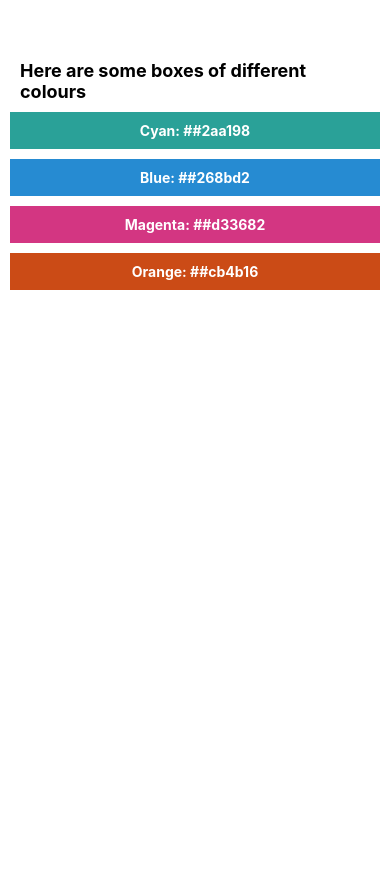
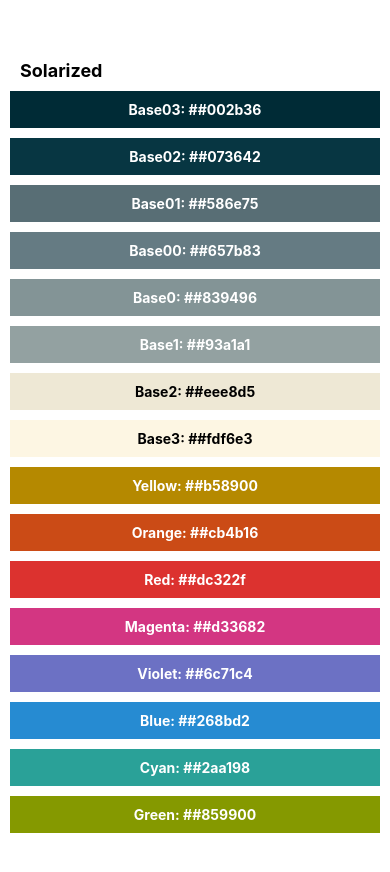
Before and after one commit to alexm323/fem_react_native, a React Native app: screen / in a window 390 px wide. Shown: the top 872 px of the page. Before the commit the page ends 844 px from the top, so only its background shows below. Built offline with nearby package versions, Linux system fonts and the light colour scheme.

Commit message:
completed list components exercise

```diff
--- a/App.js
+++ b/App.js
@@ -1,20 +1,48 @@
 import React from 'react';
-import { View, Text, SafeAreaView, StyleSheet, StatusBar } from 'react-native';
+import {
+  View,
+  Text,
+  StyleSheet,
+  StatusBar,
+  FlatList,
+  SafeAreaView,
+} from 'react-native';
 import ColorBox from './components/ColorBox';
+
+const COLORS = [
+  { colorName: 'Base03', hexCode: '#002b36' },
+  { colorName: 'Base02', hexCode: '#073642' },
+  { colorName: 'Base01', hexCode: '#586e75' },
+  { colorName: 'Base00', hexCode: '#657b83' },
+  { colorName: 'Base0', hexCode: '#839496' },
+  { colorName: 'Base1', hexCode: '#93a1a1' },
+  { colorName: 'Base2', hexCode: '#eee8d5' },
+  { colorName: 'Base3', hexCode: '#fdf6e3' },
+  { colorName: 'Yellow', hexCode: '#b58900' },
+  { colorName: 'Orange', hexCode: '#cb4b16' },
+  { colorName: 'Red', hexCode: '#dc322f' },
+  { colorName: 'Magenta', hexCode: '#d33682' },
+  { colorName: 'Violet', hexCode: '#6c71c4' },
+  { colorName: 'Blue', hexCode: '#268bd2' },
+  { colorName: 'Cyan', hexCode: '#2aa198' },
+  { colorName: 'Green', hexCode: '#859900' },
+];
 
 const App = () => {
   return (
-    <SafeAreaView style={styles.safeAreaView}>
+    <SafeAreaView>
       {/* we can pass in an array of styles and it will cascade so the last one shows */}
-      <View style={[styles.container]}>
-        <Text style={styles.text}>
-          Here are some boxes of different colours
-        </Text>
-        <ColorBox colorName="Cyan" hexCode="#2aa198" />
-        <ColorBox colorName="Blue" hexCode="#268bd2" />
-        <ColorBox colorName="Magenta" hexCode="#d33682" />
-        <ColorBox colorName="Orange" hexCode="#cb4b16" />
-      </View>
+
+      <FlatList
+        style={[styles.container]}
+        data={COLORS}
+        keyExtractor={(item) => item.hexCode}
+        renderItem={({ item }) => (
+          <ColorBox colorName={item.colorName} hexCode={item.hexCode} />
+        )}
+        ListHeaderComponent={<Text style={styles.text}>Solarized</Text>}
+        ListFooterComponent={<View style={styles.footer} />}
+      />
     </SafeAreaView>
   );
 };
@@ -24,12 +52,16 @@
     marginTop: StatusBar.currentHeight,
     paddingTop: 50,
     paddingHorizontal: 10,
+    paddingBottom: 10,
   },
   text: {
     fontSize: 18,
     fontWeight: 'bold',
     margin: 10,
   },
+  footer: {
+    height: 50,
+  },
 });
 
 export default App;
--- a/components/ColorBox.js
+++ b/components/ColorBox.js
@@ -5,9 +5,15 @@
   const boxColor = {
     backgroundColor: hexCode,
   };
+  const textColor = {
+    color:
+      parseInt(hexCode.replace('#', ''), 16) > 0xffffff / 1.1
+        ? 'black'
+        : 'white',
+  };
   return (
     <View style={[styles.box, boxColor]}>
-      <Text style={styles.boxText}>
+      <Text style={[styles.boxText, textColor]}>
         {colorName}: #{hexCode}
       </Text>
     </View>
```
